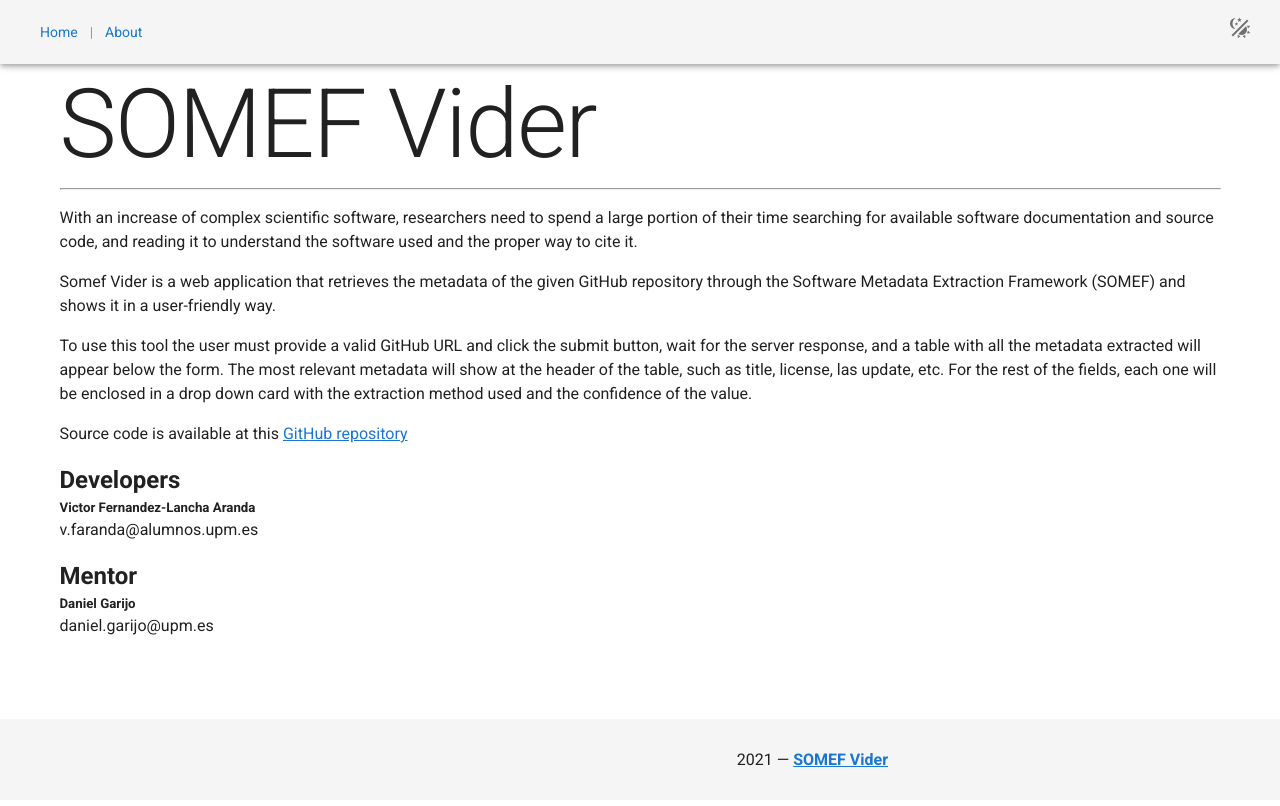
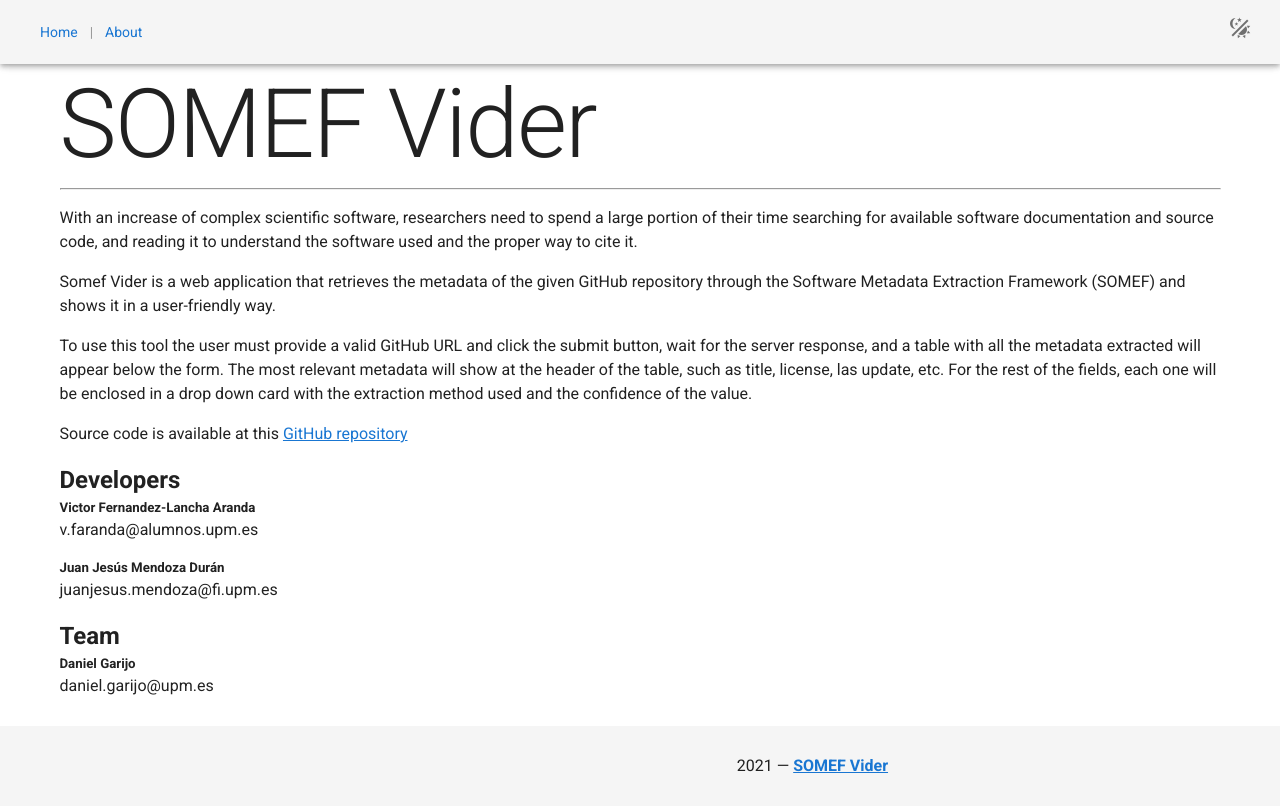
Before and after one commit to SoftwareUnderstanding/SOMEF-Vider, a Vue app in the folder client/: page /#/about in a window 1280 px wide. Built offline with nearby package versions, Linux system fonts and the light colour scheme.

Commit message:
modify about.vue
add juanjesus.mendoza as a developer and change Dani's role to Team

```diff
--- a/client/src/views/About.vue
+++ b/client/src/views/About.vue
@@ -35,11 +35,15 @@
             <h5 class="card-title h5">Victor Fernandez-Lancha Aranda</h5>
             <p class="card-text">v.faranda@alumnos.upm.es</p>
           </div>
+          <div class="card-body">
+            <h5 class="card-title h5">Juan Jesús Mendoza Durán</h5>
+            <p class="card-text">juanjesus.mendoza@fi.upm.es</p>
+          </div>
         </div>
       </div>
     </div>
 
-    <h2 class="center">Mentor</h2>
+    <h2 class="center">Team</h2>
 
     <div class="row">
       <div class="col-sm-4">
```
